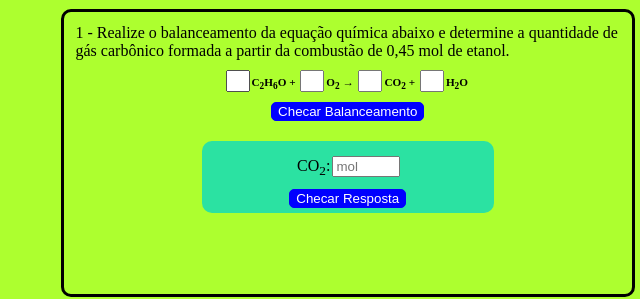
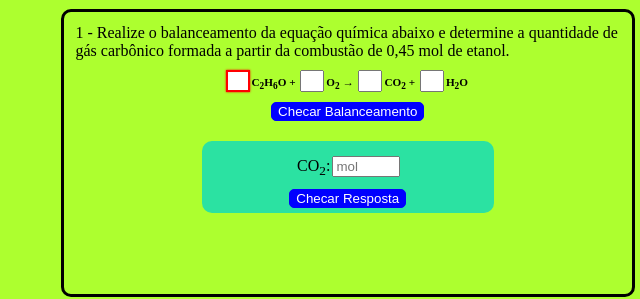
Before and after one commit to dan-kagi/balacing-stoichiometry, a plain HTML site: page index.html in a window 1280 px wide. In both pictures the pointer is over the input 237 px from the left and 285 px from the top of the page. Shown: the part 205-504 px from the top of the page, 0-640 px from the left. Drawn offline with Linux system fonts and the light colour scheme.

Commit message:
add box-shadow

```diff
--- a/public/styles/style.css
+++ b/public/styles/style.css
@@ -117,6 +117,11 @@ label {
   margin: 10px;
 }
 
+input:hover {
+  border: 2px solid red;
+  box-shadow: 0px 0px 2px red;
+}
+
 @media (max-width: 900px) {
   .card {
     width: 98%;
```
Also changed, not shown: index.js (+0 -28 lines).
